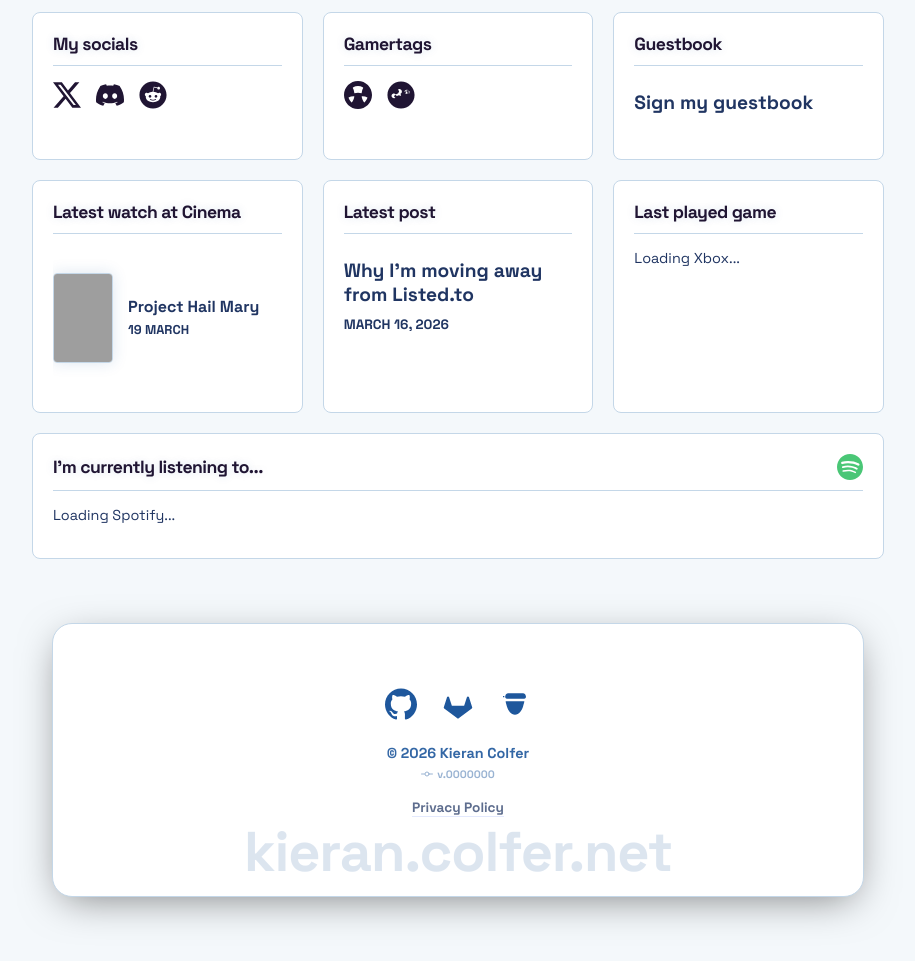
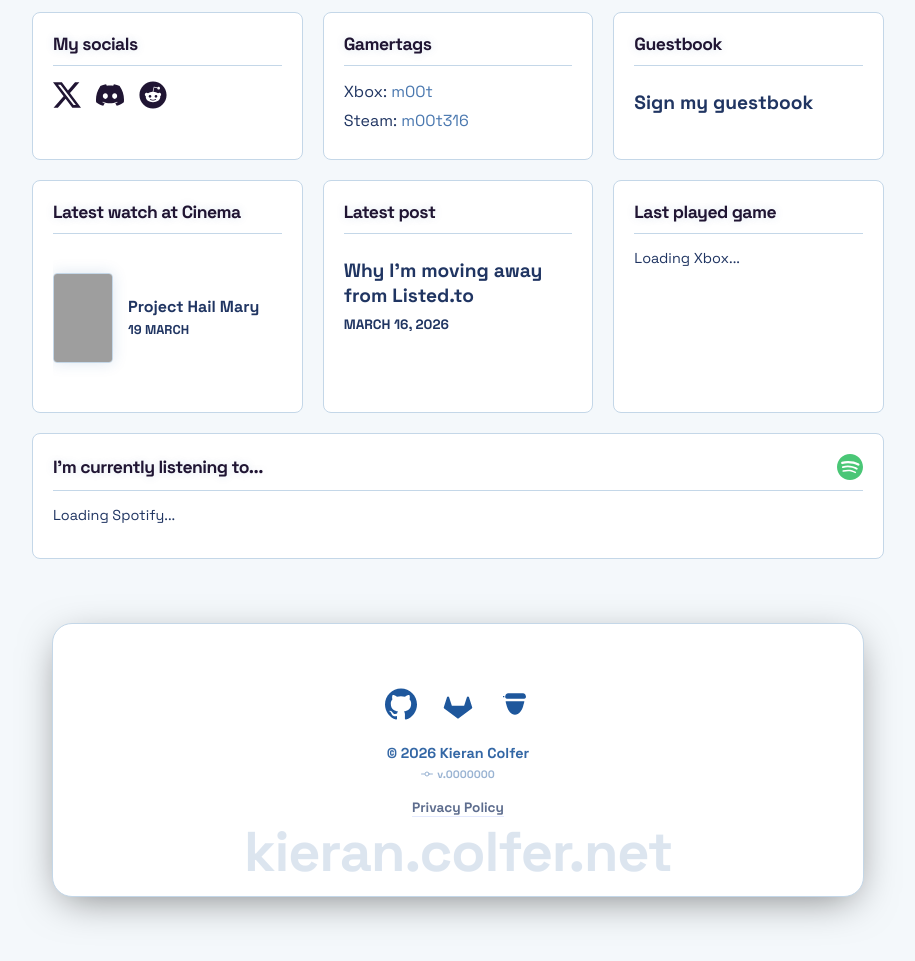
Before and after one commit to PASSK3YS/PASSK3YS.github.io, a Jekyll site: the page built from index.md, in a window 1280 px wide. Shown: the part 296-1257 px from the top of the page, without its empty margins (182-1097 px from the left). Built offline with Jekyll 4.4.1, drawn with Linux system fonts in a browser that asks for light colours; grey boxes are pictures that could not be loaded.

Commit message:
chore: revert xbox and steam vectors to text with links

```diff
--- a/index.md
+++ b/index.md
@@ -36,18 +36,10 @@ title: About
     </div>
     <div class="grid-item">
         <h3>Gamertags</h3>
-        <div class="social-icons">
-            <a href="https://www.xbox.com/en-GB/play/user/m00t" target="_blank" title="Xbox: m00t">
-                <svg viewBox="0 0 512 512">
-                    <path d="M256 0c141.4 0 256 114.6 256 256S397.4 512 256 512 0 397.4 0 256 114.6 0 256 0zm117 392.2c28.3-26.6 47.9-57 56-88.7-31.5-18.7-65.7-27.1-102.7-25l-2.4 .1c.5 12.3 2.5 24 5.9 34.6 12.2 37.9 30 73.9 43.2 79zm-234 0c13.2-5.1 31-41.2 43.2-79 3.4-10.6 5.4-22.3 5.9-34.6l-2.4-.1c-37.1-2.2-71.3 6.3-102.7 25 8 31.7 27.7 62.1 56 88.7zM256 89.9c-29.3 0-59.5 8.1-87.7 23.4l-7.3 4c14.2 29.5 24.4 67.2 29.2 108.4 20.3-6.5 42.6-9.8 65.8-9.8 23.2 0 45.4 3.4 65.8 9.8 4.8-41.3 15-78.9 29.2-108.4l-7.3-4C315.5 98.1 285.3 89.9 256 89.9zm-162.7 85c21.2-22.1 48.7-39.6 79.2-50.5-20.7 34.1-34.3 75.3-39.5 119.5-17.1-6.1-35.3-10-54.2-11.6-4.6-21.1 1.1-40.4 14.5-57.4zm246.2-50.5c30.4 10.9 57.9 28.5 79.2 50.5 13.4 17 19.2 36.3 14.5 57.4-18.9 1.6-37.1 5.5-54.2 11.6-5.2-44.2-18.8-85.3-39.5-119.5z"/>
-                </svg>
-            </a>
-            <a href="https://steamcommunity.com/id/m00t316/" target="_blank" title="Steam: m00t316">
-                <svg viewBox="0 0 496 512">
-                    <path d="M248 8C111.033 8 0 119.033 0 256s111.033 248 248 248 248-111.033 248-248S384.967 8 248 8zm159.27 199.167l-67.433 28.375c-3.181-2.484-6.851-4.498-10.825-5.882l20.472-56.126c11.042-3.666 23.364-3.528 34.425 .447 18.736 6.721 28.461 27.359 21.739 46.096-2.146 5.968-5.918 11.066-10.748 14.721L407.27 207.167zM250.72 264.496c-13.882 6.559-29.626 4.364-41.97-5.077l-45.748 18.718c-3.411 13.916-12.784 25.59-26.685 31.96-21.761 9.943-47.531 .324-57.472-21.439-9.942-21.763-.323-47.533 21.439-57.474 18.423-8.419 39.529-1.921 51.523 13.791l47.01-19.231c.365-11.139 5.373-21.678 14.502-28.729l-16.748-45.897c11.458-5.594 25.109-6.49 37.108-2.179 24.331 8.731 36.983 35.539 28.253 59.87-4.133 11.517-12.825 20.354-23.473 24.633L250.72 264.496zM155.08 300.99c11.442-5.228 16.277-18.714 11.049-30.155-5.227-11.443-18.715-16.276-30.156-11.048-11.443 5.227-16.276 18.714-11.049 30.156 5.227 11.442 18.714 16.276 30.156 11.047zm193.308-110.15c-8.799-3.155-18.473-.393-24.168 6.897l-15.112-6.36c4.633-14.73 17.574-25.617 33.313-28.487 19.349-3.518 38.384 6.452 45.727 24.081 7.218 17.329 .568 37.215-15.082 46.852l-10.223-28.053c3.486-5.836 2.548-13.33-5.455-14.93z"/>
-                </svg>
-            </a>
-        </div>
+        <ul>
+            <li>Xbox: <a href="https://www.xbox.com/en-GB/play/user/m00t" target="_blank">m00t</a></li>
+            <li>Steam: <a href="https://steamcommunity.com/id/m00t316/" target="_blank">m00t316</a></li>
+        </ul>
     </div>
     <div class="grid-item">
         <h3>Guestbook</h3>
@@ -80,7 +72,7 @@ title: About
         <div style="position: relative; z-index: 1;">
             <div class="spotify-header">
                 <h3>I'm currently listening to...</h3>
-                <a href="https://open.spotify.com/user/iplkfu8oka623d0rj6p7xsfyh?si=d018ddf7899647ab" target="_blank" class="spotify-logo-link">
+                <a href="https://open.spotify.com/user/1plkfuli0kwl2ld8rj6p7xsfyb?si=9452da607d5141af" target="_blank" class="spotify-logo-link">
                     <svg viewBox="0 0 24 24" width="26" height="26" fill="#1DB954">
                         <path d="M12 0C5.4 0 0 5.4 0 12s5.4 12 12 12 12-5.4 12-12S18.66 0 12 0zm5.521 17.34c-.24.359-.66.48-1.021.24-2.82-1.74-6.36-2.101-10.561-1.141-.418.122-.779-.179-.899-.539-.12-.421.18-.78.54-.9 4.56-1.021 8.52-.6 11.64 1.32.42.18.479.659.301 1.02zm1.44-3.3c-.301.42-.84.6-1.262.3-3.239-1.98-8.159-2.58-11.939-1.38-.479.12-1.02-.12-1.14-.6-.12-.48.12-1.021.6-1.141C9.6 9.9 15 10.561 18.72 12.84c.361.181.54.78.241 1.2zm.12-3.36C15.24 8.4 8.82 8.16 5.16 9.301c-.6.179-1.2-.181-1.38-.721-.18-.6.18-1.2.72-1.38 4.26-1.26 11.28-1.02 15.721 1.621.539.3.719 1.02.419 1.56-.299.421-1.02.599-1.559.3z"/>
                     </svg>
```
